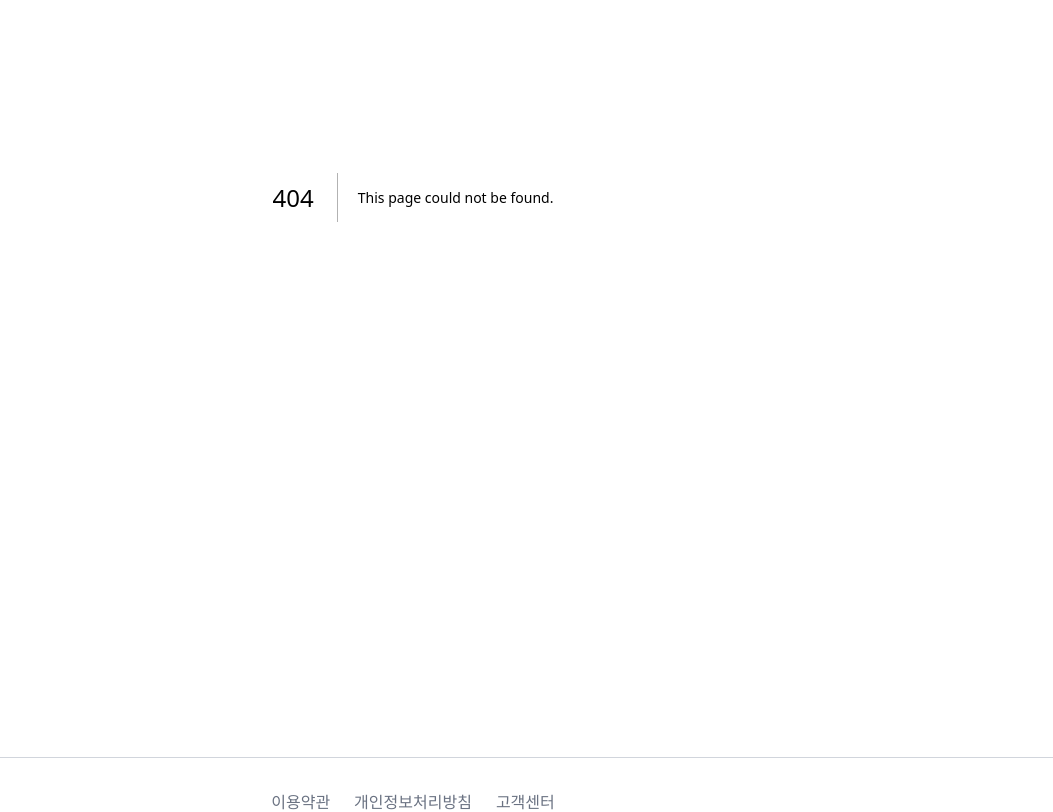
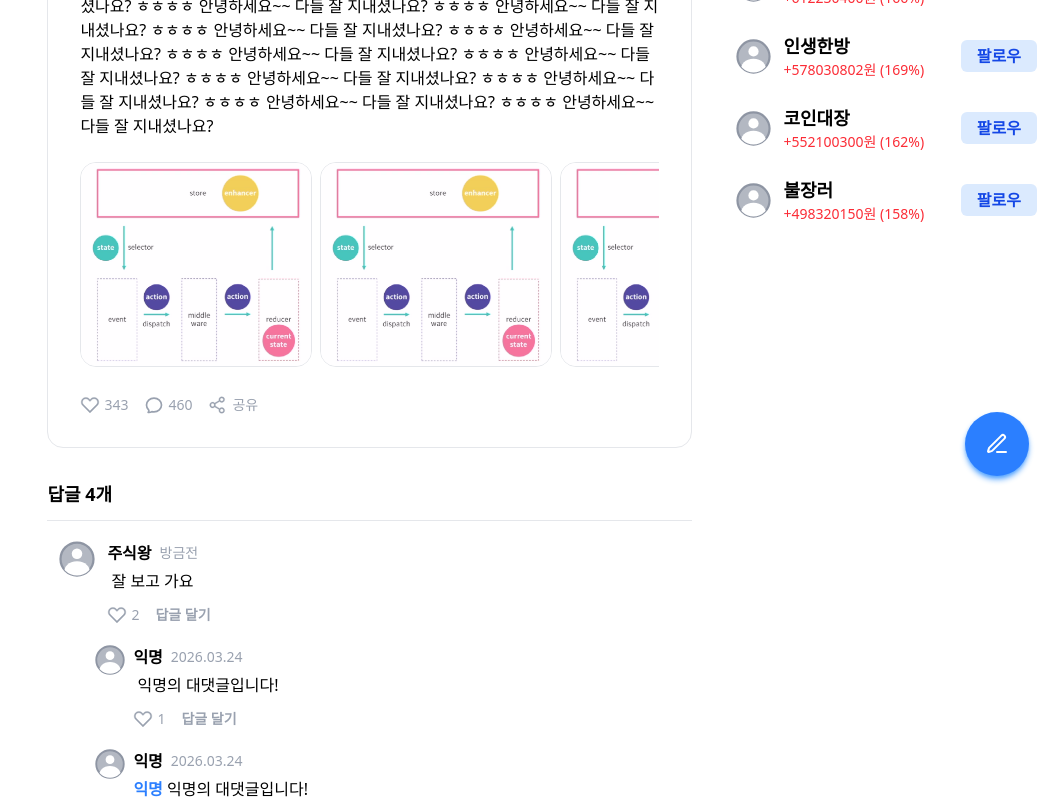
Before and after one commit to wjdwls8520/YogiMangchi, a Next.js app in the folder web/: page /community/1/1 in a window 1280 px wide. Before the commit this address had no page. Shown: the part 300-1112 px from the top of the page, without its empty margins (227-1280 px from the left). Built offline with nearby package versions, Linux system fonts and the light colour scheme; a web font is replaced by a local one.

Commit message:
[client] dim 컴포넌트로 분리 커뮤니티 페이지 댓글, 헤더 UI 작업 완료 커뮤니티 페이지 글쓰기 작업중...

```diff
--- /dev/null
+++ b/web/app/community/[category]/[id]/page.tsx
@@ -0,0 +1,31 @@
+import CommunityItem from "../../components/CommunityItem";
+import { Post } from "../../types/post";
+
+interface PageProps {
+  params: {
+    category: string;
+    id: string;
+  };
+}
+
+
+export default async function CategoryDetailPage({ params }: PageProps) {
+
+    // const post = await getPost(params.id);
+    const post = {
+        id: '1',
+        nickname: '김철수',
+        profileImg: '',
+        title: '안녕하세요 코인왕 김철수입니다',
+        content: 'ㅎㅎㅎㅎ 안녕하세요~~ 다들 잘 지내셨나요? ㅎㅎㅎㅎ 안녕하세요~~ 다들 잘 지내셨나요? ㅎㅎㅎㅎ 안녕하세요~~ 다들 잘 지내셨나요? ㅎㅎㅎㅎ 안녕하세요~~ 다들 잘 지내셨나요? ',
+        images: [],
+        likeCount: 3,
+        unlikeCount: 1,
+        replyCount: 4,
+        reportCount: 0,
+        createAt: '20260324',
+        updateAt: '20260324',
+    };
+
+    return <CommunityItem post={post} variant="detail" />;
+}
--- a/web/app/community/components/CommentItem.tsx
+++ b/web/app/community/components/CommentItem.tsx
@@ -1,32 +1,53 @@
 import UserAvatar from "@/components/user/UserAvatar";
-import { HiOutlineChatBubbleOvalLeft } from "react-icons/hi2";
+import { cn } from "@/utils/cs";
 import { VscHeart } from "react-icons/vsc";
 
-interface Props {
-    profileImg ?:string;
-    nickname :string;
-    createAt :string;
-    content :string;
-    heart ?:number;
-    comment ?:number;
+interface Comment {
+    id :number;
+    profileImg?: string;
+    nickname: string;
+    createAt: string;
+    content: string;
+    heart?: number;
+    comment?: number;
+    target?: string;
+    replies?: Comment[];
 };
 
-export default function CommentItem({profileImg, nickname, createAt, content, heart = 0, comment = 0 }: Props) {
+interface Props {
+    comment: Comment;
+    classes?: string;
+    depth?: number;
+}
+
+export default function CommentItem({ comment, classes, depth = 0 }: Props) {
 
     return(
-        <li className="flex gap-3">
-            <UserAvatar profileImg={profileImg} />
-            <div>
-                <div className="flex gap-2 items-center">
-                    <p className="font-bold">{nickname}</p>
-                    <p className="text-gray-400 text-sm">{createAt}</p>
+        <>
+            <li className={cn(`flex gap-2 mt-3 pb-2 ${classes}`, (depth === 0 ) && 'gap-3 border-t border-gray-200 pt-5')}>
+                <div className=""></div>
+                <UserAvatar
+                    profileImg={comment.profileImg}
+                    classes={`${ depth === 0 ? 'w-[36px] h-[36px]' : 'w-[30px] h-[30px]' }`}
+                />
+                <div>
+                    <div className="flex gap-2 items-center">
+                        <p className="font-bold">{comment.nickname}</p>
+                        <p className="text-gray-400 text-sm">{comment.createAt}</p>
+                    </div>
+                    <p className="pt-1"><button type="button" className="text-blue-500 font-bold">{comment?.target}</button> {comment.content}</p>
+                    <ul className="flex gap-4 mt-3 text-gray-400 text-sm">
+                        <li><button type="button" className="flex items-center gap-1"><VscHeart className="text-xl" strokeWidth={0.3} /> {comment.heart}</button></li>
+                        <button type="button" className="font-semibold">답글 달기</button>
+                    </ul>
                 </div>
-                <p className="pt-1">{content}</p>
-                <ul className="flex gap-4 mt-4 text-gray-400 text-sm">
-                    <li className="flex items-center gap-1"><VscHeart className="text-xl" strokeWidth={0.3} /> {heart}</li>
-                    <li className="flex items-center gap-1"><HiOutlineChatBubbleOvalLeft className="text-xl" strokeWidth={2} /> {comment}</li>
-                </ul>
-            </div>
-        </li>
+            </li>
+            {comment.replies?.map((data) => <CommentItem
+                                                key={data.id}
+                                                comment={data}
+                                                classes={'pl-3 ml-7'}
+                                                depth={depth + 1}
+                                            />)}
+        </>
     )
 }
--- /dev/null
+++ b/web/app/community/components/FloatMenu.tsx
@@ -0,0 +1,19 @@
+"use client";
+
+import { useState } from "react";
+import { LuPenLine } from "react-icons/lu";
+
+interface MenuProps {
+  onOpenLayer?: () => void;
+}
+
+export default function FloatMenu({ onOpenLayer }: MenuProps) {
+
+    return(
+        <div className="fixed bottom-6 right-6 z-50">
+            <button type="button" className="rounded-4xl bg-blue-500 p-5 shadow-blue-400 shadow-md" onClick={onOpenLayer}>
+                <LuPenLine className="text-white text-2xl" />
+            </button>
+        </div>
+    )
+}
--- a/web/app/community/components/communityItem.tsx
+++ b/web/app/community/components/communityItem.tsx
@@ -16,12 +16,70 @@ import { cn } from "@/utils/cs";
 import UserAvatar from "@/components/user/UserAvatar";
 import Image from "next/image";
 import CommentItem from "./CommentItem";
+import Button from "@/components/ui/Button";
 
 interface Props {
-  post: Post;
+  post :Post;
+  variant: "list" | "detail";
 }
 
-export default function CommunityItem({ post }: Props) {
+const comments = [
+  {
+    id: 1,
+    profileImg: "",
+    heart: 2,
+    nickname: "주식왕",
+    createAt: "방금전",
+    content: "잘 보고 가요",
+    replies: [
+      {
+        id: 2,
+        profileImg: "",
+        heart: 1,
+        nickname: "익명",
+        createAt: "2026.03.24",
+        content: "익명의 대댓글입니다!",
+        replies: [
+            {
+                id: 33,
+                target: '익명',
+                profileImg: "",
+                heart: 1,
+                nickname: "익명",
+                createAt: "2026.03.24",
+                content: "익명의 대댓글입니다!",
+            },
+        ],
+      },
+    ],
+  },
+  {
+    id: 3,
+    profileImg: "",
+    heart: 4,
+    nickname: "코딩러",
+    createAt: "1분 전",
+    content: "유익한 글 감사합니다 👍",
+  },
+  {
+    id: 4,
+    profileImg: "",
+    heart: 1,
+    nickname: "프론트왕",
+    createAt: "5분 전",
+    content: "이거 진짜 도움 됐어요!",
+  },
+  {
+    id: 5,
+    profileImg: "",
+    nickname: "익명",
+    heart: 0,
+    createAt: "10분 전",
+    content: "좋은 정보 공유 감사합니다 🙌",
+  },
+];
+
+export default function CommunityItem({ post, variant }: Props) {
 
     const [isOpen, setIsOpen] = useState(false);
 
@@ -37,7 +95,8 @@ export default function CommunityItem({ post }: Props) {
     }, []);
 
     return(
-        <li className="border border-gray-200 rounded-2xl p-8">
+        <>
+            <div className="border border-gray-200 rounded-2xl p-8">
                 <header className="grid grid-cols-[auto_1fr_auto] items-center gap-3">
                     <UserAvatar profileImg={post.profileImg} />
                     <div className="">
@@ -58,12 +117,17 @@ export default function CommunityItem({ post }: Props) {
                 </header>
                 <div className="pt-3">
                     <p className="text-xl font-semibold">{post.title}</p>
-                <div className={cn("pt-1", !isExpanded &&"line-clamp-4")} ref={textRef}>
+                    <div className={cn("pt-1", (!isExpanded && variant !== 'detail') &&"line-clamp-4")} ref={textRef}>
                         {post.content}{post.content}{post.content}{post.content}
                     </div>
                     {
-                    isOverflow &&
-                    <button type="button" className="mt-7 text-gray-400" onClick={() => setIsExpanded(prev => !prev)}>
+                        (isOverflow && variant !== 'detail')&&
+                        <button type="button" className="mt-7 text-gray-400"
+                        onClick={(e) => {
+                            e.stopPropagation();
+                            e.preventDefault();
+                            setIsExpanded(prev => !prev);
+                        }}>
                             {isExpanded ? "접기" : "더보기"}
                         </button>
                     }
@@ -77,7 +141,6 @@ export default function CommunityItem({ post }: Props) {
                                 <Image
                                     width={250} height={250}
                                     src={testImg} alt="첨부 이미지"
-                                draggable={false}
                                 />
                             </li>
                         )}
@@ -102,14 +165,37 @@ export default function CommunityItem({ post }: Props) {
                 }
 
                 <ul className="flex gap-4 mt-4 text-gray-400 text-sm">
-                <li className="flex items-center gap-1"><VscHeart className="text-xl" strokeWidth={0.3} /> 343</li>
-                <li className="flex items-center gap-1"><HiOutlineChatBubbleOvalLeft className="text-xl" strokeWidth={2} /> 460</li>
-                <li className="flex items-center gap-1"><GoShareAndroid className="text-xl" strokeWidth={0.3} /> 공유</li>
+                    <li>
+                        <button type="button" className="flex items-center gap-1"><VscHeart className="text-xl" strokeWidth={0.3} /> 343</button>
+                    </li>
+                    <li>
+                        <button type="button" className="flex items-center gap-1"><HiOutlineChatBubbleOvalLeft className="text-xl" strokeWidth={2} /> 460</button>
+                    </li>
+                    <li>
+                        <button type="button" className="flex items-center gap-1"><GoShareAndroid className="text-xl" strokeWidth={0.3} /> 공유</button>
+                    </li>
                 </ul>
+            </div>
 
-            <ul className="mt-8">
-                <CommentItem profileImg="" content="잘 보고 가요" createAt="방금전" nickname="주식왕"  />
+            { variant === 'detail' &&
+                <>
+                    <h3 className="mt-8 font-semibold text-lg">답글 {post.replyCount}개</h3>
+                    <ul className=" border-b border-gray-200 pb-3">
+                        {comments.map((data) => <CommentItem key={data.id} comment={data} />)}
                     </ul>
-        </li>
+                    <div className="relative mt-8">
+                        <textarea
+                            name="" id=""
+                            placeholder="댓글을 남겨보세요"
+                            className="w-full border rounded-xl border-gray-200 p-4"
+                            rows={4}
+                        >
+                        </textarea>
+                        <Button type="button" className="absolute right-5 bottom-5" variant="sky" size="sm" disabled>등록</Button>
+                    </div>
+                </>
+            }
+
+        </>
     )
 }
--- a/web/app/community/components/communityList.tsx
+++ b/web/app/community/components/communityList.tsx
@@ -1,5 +1,9 @@
+"use client";
+
+import Link from "next/link";
 import { Post } from "../types/post";
 import CommunityItem from "./CommunityItem";
+import { useParams } from "next/navigation";
 
 interface Props {
   posts: Post[];
@@ -7,10 +11,13 @@ interface Props {
 
 export default function CommunityList({ posts } :Props) {
 
+    const params = useParams();
+    const category = params.category;
+
     return(
         <article className="contents">
             <ul className="flex flex-col gap-5">
-                {posts.map((post) => <CommunityItem key={post.id} post={post} />)}
+                {posts.map((post) => <Link href={`/community/${category}/${post.id}`} key={post.id}><li><CommunityItem post={post} variant="list" /></li></Link>)}
             </ul>
         </article>
     )
--- a/web/app/community/components/menu.tsx
+++ b/web/app/community/components/menu.tsx
@@ -8,6 +8,7 @@ import { MdChatBubbleOutline } from "react-icons/md";
 import { GrLineChart } from "react-icons/gr";
 import { LuNewspaper } from "react-icons/lu";
 import { cn } from "@/utils/cs";
+import Slider from "@/components/Slider/Slider";
 
 const menuList = [
     {
@@ -39,9 +40,10 @@ export default function Menu() {
     const activeId = pathArr[pathArr.length - 1];
 
 
-    return <nav className="md:pt-6 md:mt-[-10px] sticky top-0 col-span-3 self-start">
-        <ul className="flex md:flex-col gap-8">
-            {menuList.map((menu) => <li key={menu.id}>
+    return <nav className="sticky top-0 col-span-3 self-start bg-white dark:bg-black md:pt-6 py-3 md:mt-[-10px]">
+        <Slider useWheel={false} className="pb-2">
+            <ul className="flex md:flex-col flex-row gap-8 flex-nowrap">
+                {menuList.map((menu) => <li key={menu.id} className="whitespace-nowrap">
                         <Link
                             href={`/community/${menu.id}`}
                             className={cn("flex items-center gap-3 font-medium", activeId === menu.id && 'text-blue-700')}>
@@ -50,7 +52,7 @@ export default function Menu() {
                         </Link>
                     </li>
                 )}
-
             </ul>
+        </Slider>
     </nav>
 }
--- a/web/app/community/layout.tsx
+++ b/web/app/community/layout.tsx
@@ -1,6 +1,11 @@
+"use client";
+
+import Dim from "@/components/Dim";
+import FloatMenu from "./components/FloatMenu";
 import Menu from "./components/Menu";
 import Top5 from "./components/Top5";
 import { Ranker } from "./types/ranker";
+import { useState } from "react";
 
 const ranker: Ranker[] = [
     {
@@ -41,13 +46,19 @@ export default function CommunityLayout({
   children: React.ReactNode;
 }) {
 
+    const [isOpen, setIsOpen] = useState(false);
+
     return (
+        <>
             <section className="md:grid md:grid-cols-11 lg:grid-cols-15 gap-11 relative">
                 <Menu />
                 <div className="col-span-8">
                     {children}
                 </div>
                 <Top5 ranker={ranker} />
+                <FloatMenu onOpenLayer={() => setIsOpen(true)} />
             </section>
+            <Dim onClickDim={() => setIsOpen(false)} />
+        </>
     )
 }
--- a/web/app/globals.css
+++ b/web/app/globals.css
@@ -27,7 +27,7 @@ body {
   }
 
   .scrollbar-custom::-webkit-scrollbar {
-    height: 6px; /* 가로 스크롤 */
+    height: 3px; /* 가로 스크롤 */
   }
 
   .scrollbar-custom::-webkit-scrollbar-thumb {
--- /dev/null
+++ b/web/components/Dim.tsx
@@ -0,0 +1,10 @@
+
+interface DimProps {
+  onClickDim?: () => void;
+}
+
+export default function Dim({ onClickDim }: DimProps) {
+    return (
+        <div className="dim fixed left-0 top-0 z-49 bg-gray-950 opacity-50 w-full h-full md:hidden block" onClick={onClickDim}></div>
+    )
+}
--- a/web/components/Header.tsx
+++ b/web/components/Header.tsx
@@ -14,6 +14,7 @@ import { cn } from "@/utils/cs";
 import { useEffect, useState } from "react";
 import { usePathname } from "next/navigation";
 import NavMenu from "./NavMenu";
+import Dim from "./Dim";
 
 
 export default function Header() {
@@ -76,7 +77,10 @@ export default function Header() {
                     </button>
                     <NavMenu onClickItem={() => setIsOpen(false)} />
                 </div>
-                <div className={cn("dim fixed left-0 top-0 z-49 bg-gray-950 opacity-50 w-full h-full md:hidden", isOpen ? "block" : "hidden")} onClick={() => setIsOpen(false)}></div>
+                {
+                    isOpen &&
+                    <Dim onClickDim={() => setIsOpen(false)} />
+                }
             </div>
         </div>
 
--- a/web/components/Slider/Slider.tsx
+++ b/web/components/Slider/Slider.tsx
@@ -30,6 +30,9 @@ export default function Slider({
         if (!el) return;
 
 
+        // a태그 기본 드래그 동작 차단
+        const onDragStart = (e: DragEvent) => e.preventDefault();
+
         const onWheel = (e: WheelEvent) => {
 
             if (!useWheel) return;
@@ -56,21 +59,16 @@ export default function Slider({
             isDownRef.current = true;
             isDraggingRef.current = false;
 
-            el.setPointerCapture(e.pointerId);
-
             startXRef.current = e.clientX;
             scrollLeftRef.current = el.scrollLeft;
         };
 
-        const onPointerUp = (e: PointerEvent) => {
+        const onPointerUp = () => {
             if (!useDrag) return;
 
             isDownRef.current = false;
 
-            try {
-                el.releasePointerCapture(e.pointerId);
-            } catch {}
-
+            // 추가: 슬라이더 밖에서 손을 떼도 isDraggingRef 초기화
             setTimeout(() => {
                 isDraggingRef.current = false;
             }, 0);
@@ -82,24 +80,16 @@ export default function Slider({
             const walk = e.clientX - startXRef.current;
 
             // 짧은 드래그는 스크롤 작동 안하게 함
-            if (Math.abs(walk) > 5) {
+            if (Math.abs(walk) > 10) {
                 isDraggingRef.current = true;
             }
 
             el.scrollLeft = scrollLeftRef.current - walk;
         };
 
-        const onPointerLeave = () => {
-            if (isDownRef.current) return;
-
-            isDraggingRef.current = false;
-        };
-
         const onPointerCancel = (e: PointerEvent) => {
             isDownRef.current = false;
             isDraggingRef.current = false;
-
-            try { el.releasePointerCapture(e.pointerId); } catch {}
         };
 
         if (useWheel) {
@@ -107,21 +97,26 @@ export default function Slider({
         }
 
         if (useDrag) {
+            el.addEventListener("dragstart", onDragStart);
             el.addEventListener("pointerdown", onPointerDown);
-            el.addEventListener("pointermove", onPointerMove);
-            el.addEventListener("pointerup", onPointerUp);
-            el.addEventListener("pointerleave", onPointerLeave);
-            el.addEventListener("pointercancel", onPointerCancel);
+
+            // el → window로 변경
+            window.addEventListener("pointermove", onPointerMove);
+            window.addEventListener("pointerup", onPointerUp);
+            window.addEventListener("pointercancel", onPointerCancel);
+
         }
 
         return () => {
+            el.removeEventListener("dragstart", onDragStart); // 추가
+
             el.removeEventListener("wheel", onWheel);
 
             el.removeEventListener("pointerdown", onPointerDown);
-            el.removeEventListener("pointermove", onPointerMove);
-            el.removeEventListener("pointerup", onPointerUp);
-            el.removeEventListener("pointerleave", onPointerLeave);
-            el.removeEventListener("pointercancel", onPointerCancel);
+
+            window.removeEventListener("pointermove", onPointerMove);
+            window.removeEventListener("pointerup", onPointerUp);
+            window.removeEventListener("pointercancel", onPointerCancel);
         };
     }, [useWheel, useDrag]);
 
@@ -130,7 +125,7 @@ export default function Slider({
         <div
         ref={containerRef}
         className={cn(
-            "overflow-x-auto flex snap-x snap-mandatory scrollbar-custom",
+            "overflow-x-auto flex snap-x snap-mandatory scrollbar-custom select-none",
             className
         )}
         onClickCapture={(e) => {
@@ -138,6 +133,9 @@ export default function Slider({
             e.preventDefault();
             e.stopPropagation();
             }
+
+            // 클릭 막은 후 초기화
+            isDraggingRef.current = false;
         }}
         >
         {children}
```
Lines whose indentation alone changed are shown as unchanged.
